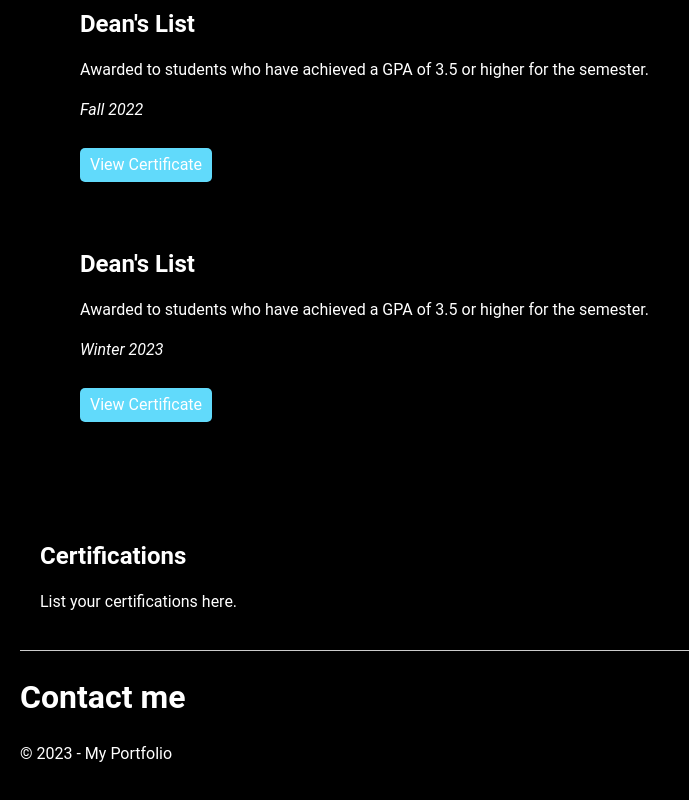
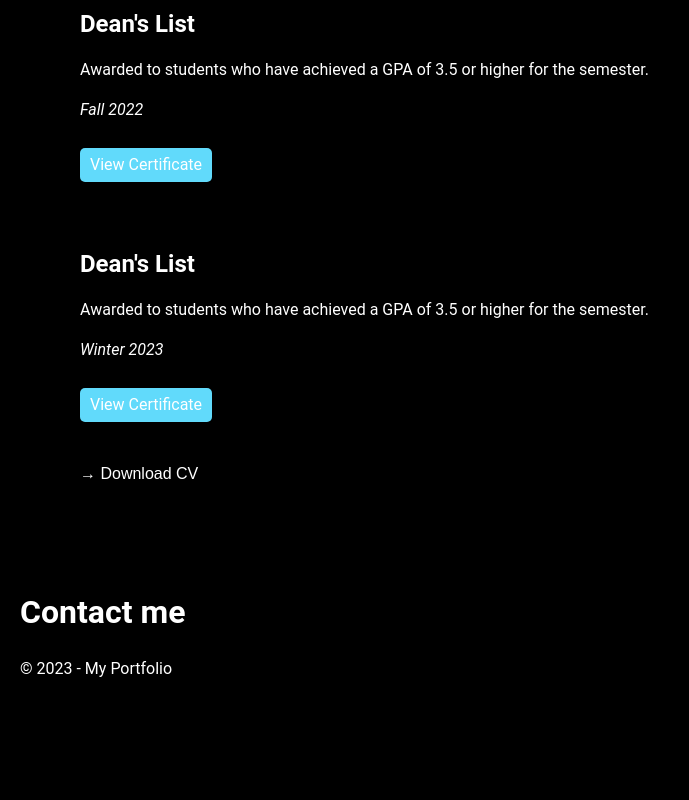
Before and after one commit to ZeRav3n/PersonalWeb, a React (Create React App) app: page / in a window 1280 px wide. Shown: the part 2116-2916 px from the top of the page, without its empty margins (0-689 px from the left). After the commit the page ends 2833 px from the top, so only its background shows below. Built offline with nearby package versions, Linux system fonts and the light colour scheme.

Commit message:
Uploaded Resume

```diff
--- a/src/App.css
+++ b/src/App.css
@@ -69,14 +69,7 @@ body {
     transform: rotate(360deg);
   }
 }
-.section {
-  padding: 20px;
-  border-bottom: 1px solid #ccc;
-}
 
-.section h1 {
-  font-size: 1.5em;
-}
 .about {
   padding: 50px;
   p {
@@ -244,3 +237,23 @@ body {
 .view-btn:hover {
   background-color: #4dc0e7;
 }
+.resume-container {
+  width: 100%;
+  margin-bottom: 20px;
+  padding: 10px;
+  box-shadow: 0px 5px 15px rgba(0, 0, 0, 0.1);
+  border-radius: 5px;
+}
+.resumeLink{
+  font-family: Manrope, sans-serif;
+  font-size: 1rem;
+  line-height: 1.5;
+  box-sizing: border-box;
+  -webkit-font-smoothing: antialiased;
+  background-color: transparent;
+  color: #fff;
+  text-decoration: none;
+}
+.resumeLink:hover{
+  color: #61dafb;
+}
--- a/src/App.js
+++ b/src/App.js
@@ -4,7 +4,6 @@ import AOS from 'aos';
 import About from './components/About';
 import Skills from './components/Skills';
 import Honors from './components/Honors';
-import Cert from './components/Cert';
 import Footer from './components/Footer';
 import Intro from './components/Intro';
 import Portfolio from './components/Portfolio';
@@ -25,7 +24,6 @@ function App(){
       <Portfolio />
       <Skills />
       <Honors />
-      <Cert />
       <Contact />
       <Footer />
     </div>
--- a/src/components/Cert.js
+++ /dev/null
@@ -1,10 +0,0 @@
-import "../App.css"
-
-export default function Cert() {
-    return (
-      <div id="cert" className='section'>
-        <h1>Certifications</h1>
-        <p>List your certifications here.</p>
-      </div>
-    );
-  }
--- a/src/components/Honors.js
+++ b/src/components/Honors.js
@@ -1,33 +1,46 @@
-import "../App.css"
-import Zaman_badgeF22 from "../assets/Shahid Md Ratin Zaman_badgeF22.jpg"
-import Zaman_badgeW23 from "../assets/Shahid Md Ratin Zaman_badgeW23.jpg"
+import "../App.css";
+import Zaman_badgeF22 from "../assets/Shahid Md Ratin Zaman_badgeF22.jpg";
+import Zaman_badgeW23 from "../assets/Shahid Md Ratin Zaman_badgeW23.jpg";
+import Resume from "./Resume.js";
 export default function Honors() {
   const honors = [
     {
       title: "Dean's List",
       date: "Fall 2022",
-    description: "Awarded to students who have achieved a GPA of 3.5 or higher for the semester.",
+      description:
+        "Awarded to students who have achieved a GPA of 3.5 or higher for the semester.",
       imgSrc: Zaman_badgeF22,
     },
     {
       title: "Dean's List",
       date: "Winter 2023",
-    description: "Awarded to students who have achieved a GPA of 3.5 or higher for the semester.",
+      description:
+        "Awarded to students who have achieved a GPA of 3.5 or higher for the semester.",
       imgSrc: Zaman_badgeW23,
     },
   ];
-  return(
+  return (
     <div className="honors-section">
       <h2 data-aos="fade-right">Honors & Awards</h2>
       <div className="honors-grid">
-        {honors.map((honor, index)=>(
+        {honors.map((honor, index) => (
           <div className="honor-card" key={index} data-aos="fade-right">
             <h3 className="honor-title">{honor.title}</h3>
             <p className="honor-description">{honor.description}</p>
             <p className="honor-date">{honor.date}</p>
-            <a href={honor.imgSrc} target="_blank" rel="noopener noreferrer" className="view-btn">View Certificate</a>
+            <a
+              href={honor.imgSrc}
+              target="_blank"
+              rel="noopener noreferrer"
+              className="view-btn"
+            >
+              View Certificate
+            </a>
           </div>
         ))}
+        <div className="resume-container" data-aos="fade-up">
+      <Resume />
+    </div>
       </div>
     </div>
   );
--- /dev/null
+++ b/src/components/Resume.js
@@ -0,0 +1,11 @@
+import "../App.css"
+
+export default function Cert() {
+  const resumeURL = process.env.PUBLIC_URL + '/assets/Ratin_Zaman_Resume_IT.pdf';
+    return (
+      <div id="cert" className='section'>
+        <a className="resumeLink" target="_blank"
+              rel="noopener noreferrer" href={resumeURL}>→ Download CV</a>
+      </div>
+    );
+}
```
Also changed, not shown: 1 other file (tests, documents, lock files or other folders). Lines whose indentation alone changed are shown as unchanged.
